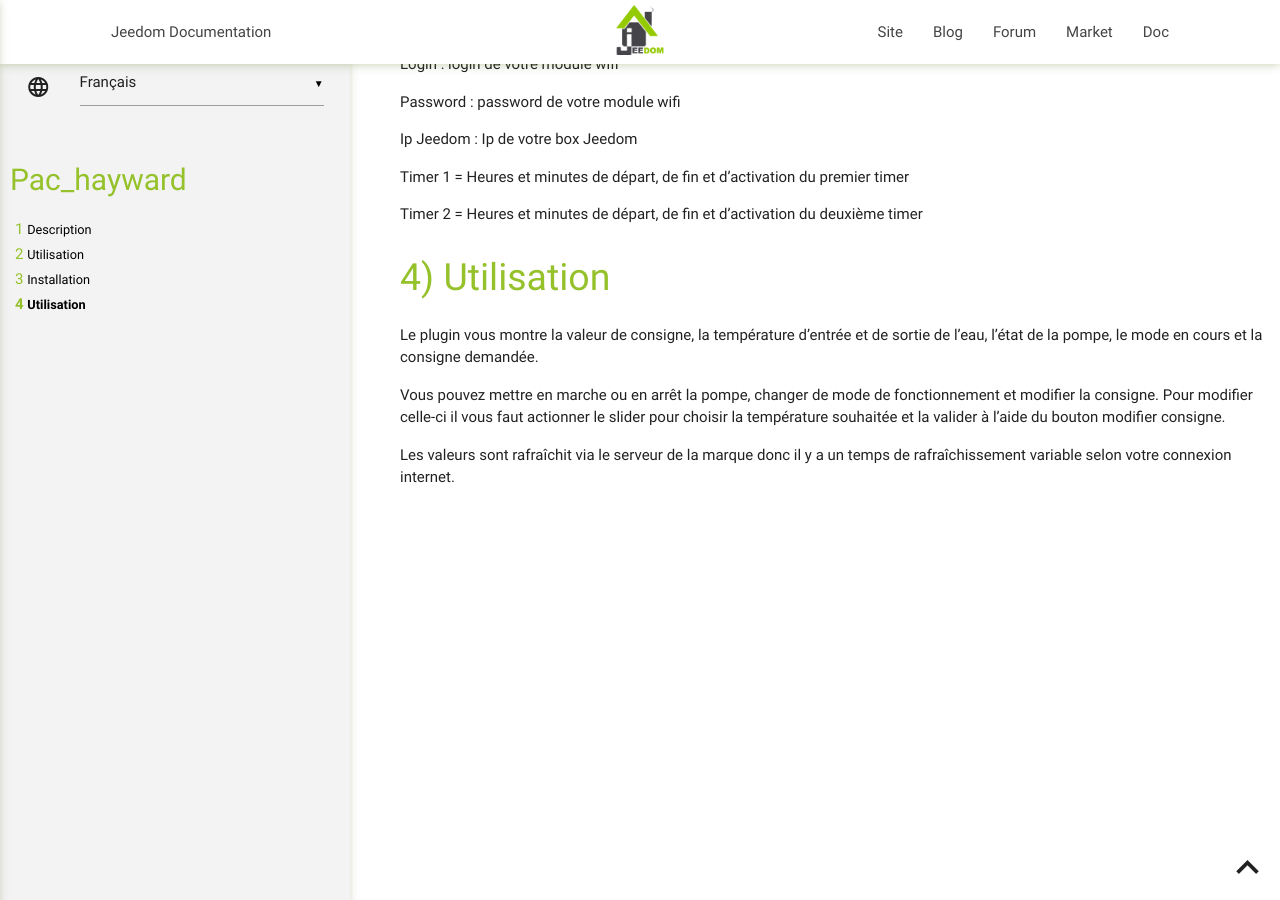
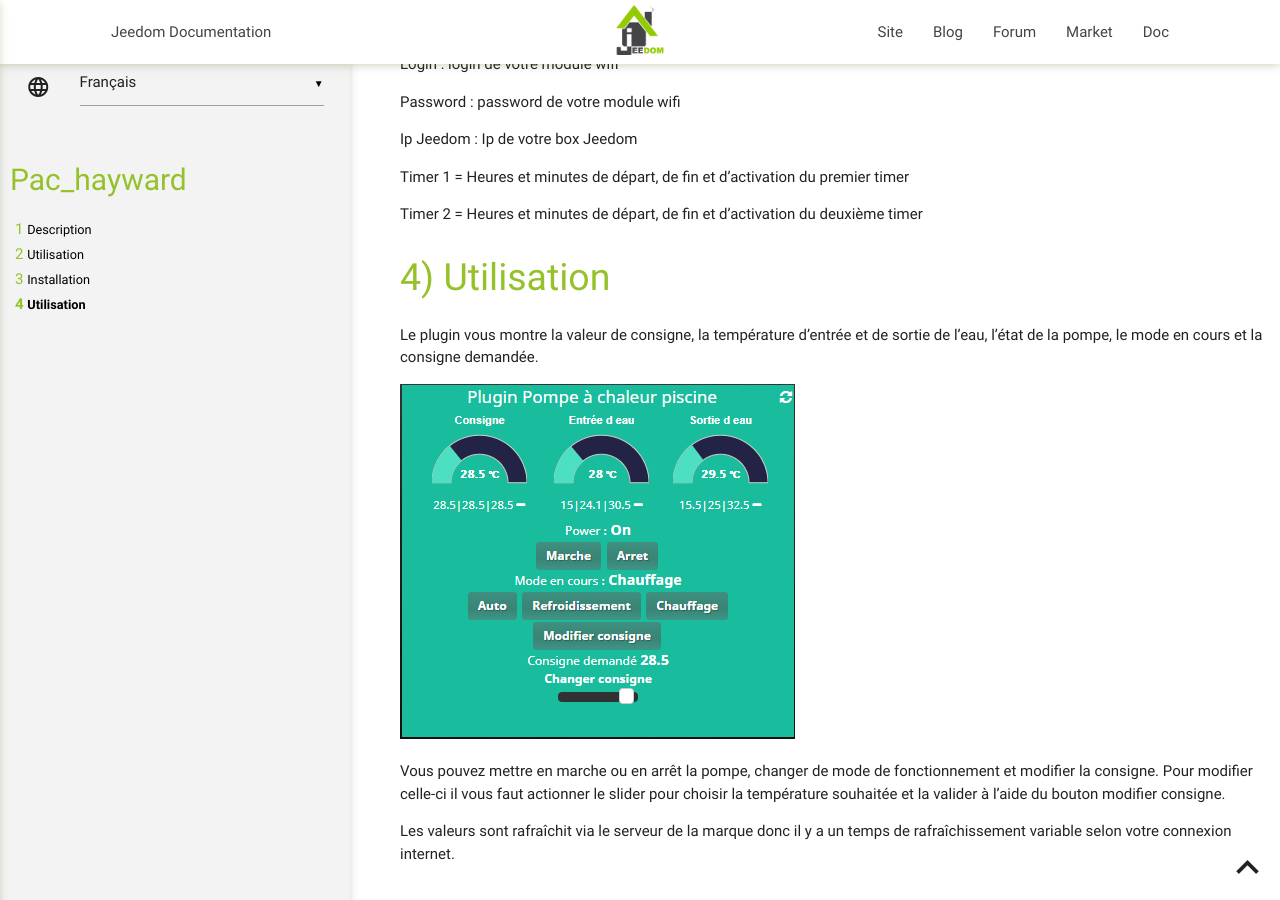
Before and after one commit to yostone/Pac_Hayward, a Jekyll site: the page built from docs/fr_FR/index.md, in a window 1280 px wide and 900 px high, scrolled down 522 px. Built offline with Jekyll 4.4.1, drawn with Linux system fonts in a browser that asks for light colours; our own code applies the rules of GitHub Pages for plain Markdown files.

Commit message:
Update index.md

```diff
--- a/docs/fr_FR/index.md
+++ b/docs/fr_FR/index.md
@@ -34,6 +34,7 @@ Utilisation
 
 Le plugin vous montre la valeur de consigne, la température d'entrée et de sortie de l'eau, l’état de la pompe, le mode en cours et la consigne demandée.
 
+![Pac_Hayward](../images/doc_3.png)
 
 Vous pouvez mettre en marche ou en arrêt la pompe, changer de mode de fonctionnement et modifier la consigne. Pour modifier celle-ci il vous faut actionner le slider pour choisir la température souhaitée et la valider à l'aide du bouton modifier consigne.
 
```
